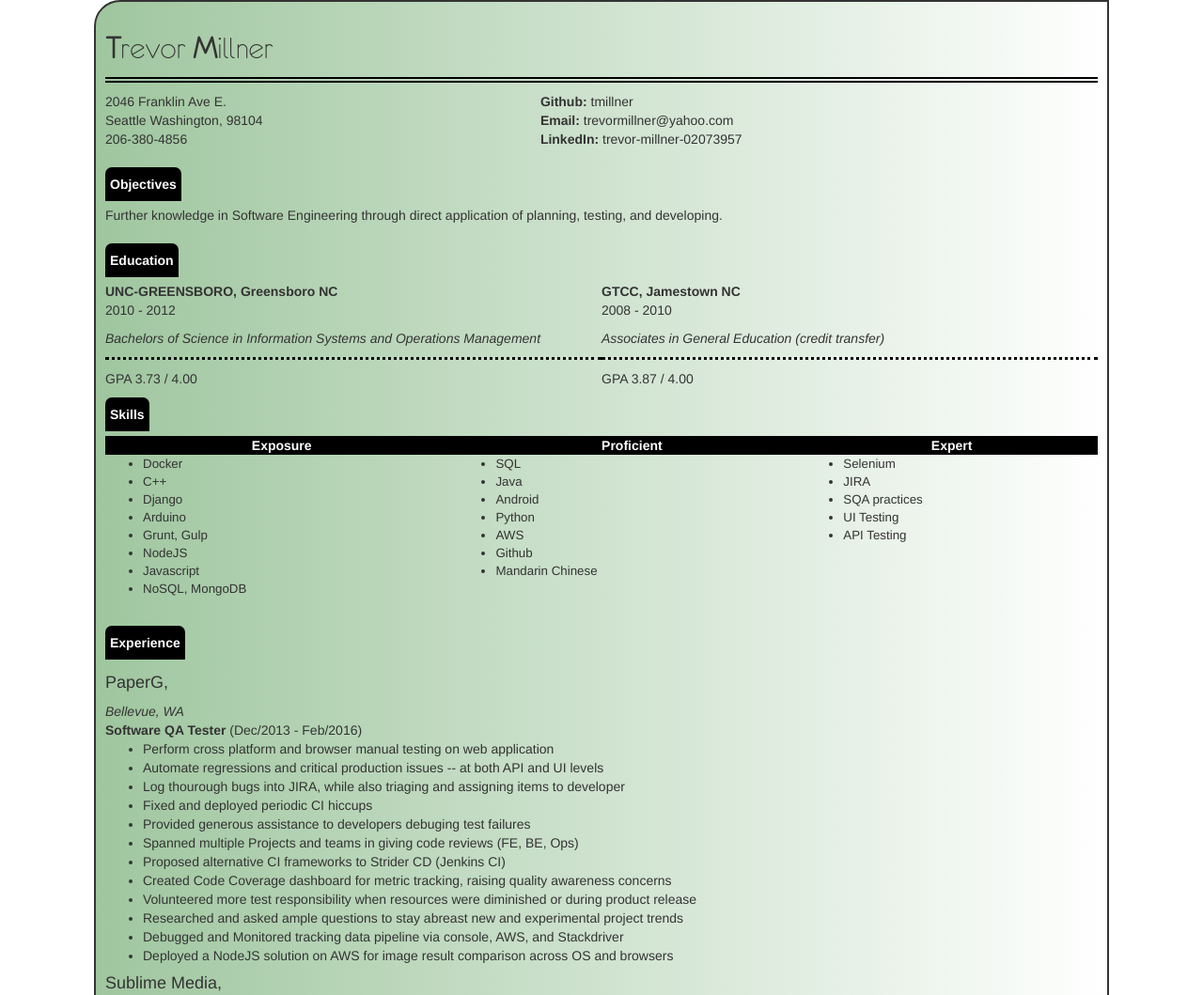
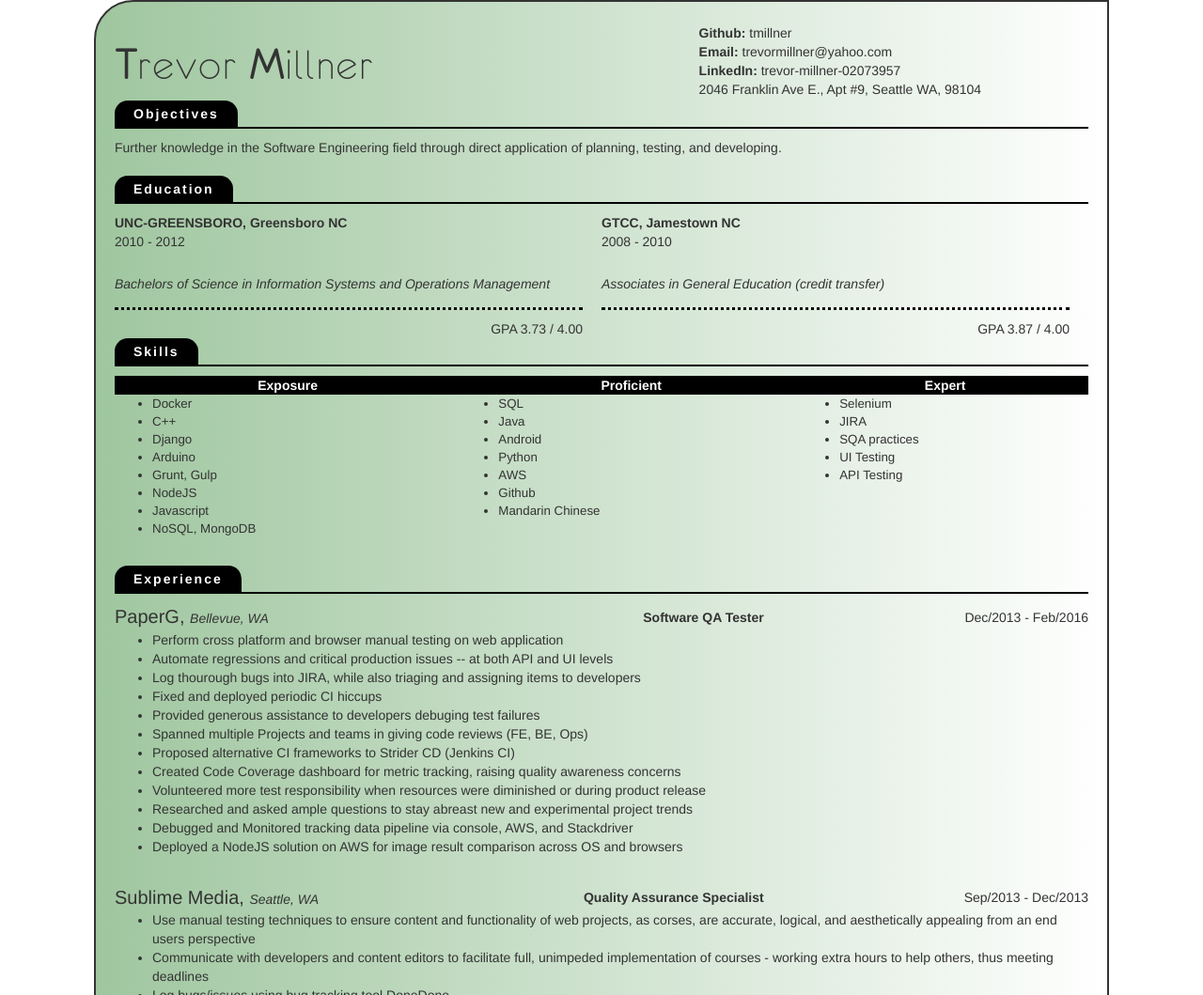
Before and after one commit to tmillner/me, a plain HTML site: page resume.html in a window 1280 px wide. Shown: the top 1059 px of the page at 94% size. Drawn offline with nearby package versions, Linux system fonts and the light colour scheme.

Commit message:
task - Content tweak

```diff
--- a/resume.html
+++ b/resume.html
@@ -34,20 +34,30 @@
           }
           div.bordercurve {
             border: 2px solid;
-            padding: 10px;
-            border-top-left-radius: 2em;
-            border-bottom-right-radius: 2em;
+            padding: 20px;
+            border-top-left-radius: 3em;
+            border-bottom-right-radius: 3em;
           }
           label {
-            padding: 8px;
-            padding-left: 5px;
-            padding-right: 5px;
+            letter-spacing: 2px;
+            padding: 4px;
+            padding-left: 20px;
+            padding-right: 20px;
             background: #000000;
             color: #ffffff;
-            border-top-left-radius: .5em;
-            border-top-right-radius: .5em;
+            border-top-left-radius: 1em;
+            border-top-right-radius: 1em;
+          }
+          h1 {
+            font-size: 50px;
+          }
+          .longunderline {
+            height: 30px;
+            text-align: bottom;
+            border-bottom: 2px solid #000000;
           }
           .name {
+            letter-spacing: 2px;
             font-family: eurof;
           }
           .doubleline {
@@ -70,62 +80,90 @@
           }
           table.education tr td {
             width: 50%;
+            padding-right: 10px;
+          }
+          table.job tr td {
+            width: 33%;
+          }
+          table.job tr td:not(:first-child) {
+            text-align: right;
           }
           .skills {
             font-size: 10pt;
             vertical-align: top;
           }
+          .gpa {
+            text-align: right;
+          }
           th {
             text-align: center;
             align-items: center;
+          }
+          span.exp-company {
+            font-size: 20px;
           }
         </style>
     </head>
     <body>
         <script src="https://ajax.googleapis.com/ajax/libs/jquery/1.11.3/jquery.min.js"></script>
         <div class="gradient bordercurve">
-        <h1 class="name"><b>T</b>revor <b>M</b>illner</h2>
-
-        <p class="doubleline"></p>
-        <table>
+        <table id="contact">
         <tbody>
           <tr>
-          <td>2046 Franklin Ave E.</td><td><b>Github:</b>  tmillner</td>
-          </tr>
-          <tr>
-          <td>Seattle Washington, 98104</td><td><b>Email:</b>  trevormillner@yahoo.com</td></tr>
-          </tr>
-          <tr>
-          <td>206-380-4856</td><td><b>LinkedIn:</b>  trevor-millner-02073957</td>
+            <td style="width: 60%;"><h1 class="name"><b>T</b>revor <b>M</b>illner</h1></td>
+            <td><table>
+              <tbody>
+                <tr>
+                <td><b>Github:</b>  tmillner</td>
+                </tr>
+                <tr>
+                <td><b>Email:</b>  trevormillner@yahoo.com</td></tr>
+                </tr>
+                <tr>
+                <td><b>LinkedIn:</b>  trevor-millner-02073957</td>
+                </tr>
+                <tr>
+                <td>
+                2046 Franklin Ave E., Apt #9, Seattle WA, 98104
+                </td></tr>
+              </tbody>
+            </table></td>
           </tr>
         </tbody>
         </table>
+
+        <p class="longunderline"><label>Objectives</label></p>
+        <div>Further knowledge in the Software Engineering field through direct application of planning, testing, and developing.</div>
         <br />
 
-
-        <label>Objectives</label>
-        <div>Further knowledge in Software Engineering through direct application of planning, testing, and developing.</div>
-        <br />
-
-
-        <label>Education</label>
+        <p class="longunderline"><label>Education</label></p>
         <div>
         <table class="education">
         <tbody>
           <tr>
           <td>
-            <b>UNC-GREENSBORO, Greensboro NC</b>
-            <p>2010 - 2012</p>
-            <p><i>Bachelors of Science in Information Systems and Operations Management</i></p>
-            <p class="dottedline"></p>
-            <p>GPA 3.73 / 4.00</p>
+            <table id="education-1">
+              <tbody >
+                <tr><td><b>UNC-GREENSBORO, Greensboro NC</b></td></tr>
+                <tr><td>2010 - 2012</td></tr>
+                <tr><td><p></p></td></tr>
+                <tr><td style="height: 50px"><i>Bachelors of Science in Information Systems and Operations Management</i></td></tr>
+                <tr><td><p class="dottedline"></p></td>
+                <tr><td class="gpa">GPA 3.73 / 4.00</td></tr>
+              </tbody>
+            </table>
           </td>
           <td>
-            <b>GTCC, Jamestown NC</b>
-            <p>2008 - 2010</p>
-            <p><i>Associates in General Education (credit transfer)</i></p>
-            <p class="dottedline"></p>
-            <p>GPA 3.87 / 4.00</p>
+            <table id="education-2">
+                <tbody>
+                  <tr><td><b>GTCC, Jamestown NC</b></td></tr>
+                  <tr><td>2008 - 2010</td></tr>
+                  <tr><td><p></p></td></tr>
+                  <tr><td style="height: 50px"><i>Associates in General Education (credit transfer)</i></td></tr>
+                  <tr><td><p class="dottedline"></p></td>
+                  <tr><td class="gpa">GPA 3.87 / 4.00</td></tr>
+                </tbody>
+              </table>
           </td>
           </tr>
         </tbody>
@@ -133,7 +171,7 @@
         </div>
 
 
-        <label>Skills</label>
+        <p class="longunderline"><label>Skills</label></p>
         <table>
           <thead class="header">
             <tr>
@@ -176,15 +214,20 @@
         <br />
 
 
-        <label>Experience</label>
+        <p class="longunderline"><label>Experience</label></p>
         <div id="experience">
           <div>
-          <h4>PaperG,</h4><i>Bellevue, WA</i><br />
-          <b>Software QA Tester</b> (Dec/2013 - Feb/2016)<br />
+          <table class="job">
+          <tbody>
+            <td><span class="exp-company">PaperG, </span><i>Bellevue, WA</i></td>
+            <td><b>Software QA Tester</b></td>
+            <td>Dec/2013 - Feb/2016</td>
+          </tbody>
+          </table>
           <ul>
             <li>Perform cross platform and browser manual testing on web application</li>
             <li>Automate regressions and critical production issues -- at both API and UI levels</li>
-            <li>Log thourough bugs into JIRA, while also triaging and assigning items to developer</li>
+            <li>Log thourough bugs into JIRA, while also triaging and assigning items to developers</li>
             <li>Fixed and deployed periodic CI hiccups</li>
             <li>Provided generous assistance to developers debuging test failures</li>
             <li>Spanned multiple Projects and teams in giving code reviews (FE, BE, Ops)</li>
@@ -196,10 +239,16 @@
             <li>Deployed a NodeJS solution on AWS for image result comparison across OS and browsers</li>
           </ul>
           </div>
+          <br />
 
           <div>
-          <h4>Sublime Media,</h4><i>Seattle, WA</i><br />
-          <b>Quality Assurance Specialist</b> (Sep/2013 - Dec/2013)<br />
+          <table class="job">
+          <tbody>
+            <td><span class="exp-company">Sublime Media, </span><i>Seattle, WA</i></td>
+            <td><b>Quality Assurance Specialist</b></td>
+            <td>Sep/2013 - Dec/2013</td>
+          </tbody>
+          </table>
           <ul>
             <li>Use manual testing techniques to ensure content and functionality of web projects, as corses, are accurate, logical, and aesthetically appealing from an end users perspective</li>
             <li>Communicate with developers and content editors to facilitate full, unimpeded implementation of courses - working extra hours to help others, thus meeting deadlines</li>
@@ -207,10 +256,16 @@
             <li>Seek and provide new ideas to improve testing efficiency and coverage</li>
           </ul>
           </div>
+          <br />
 
           <div>
-          <h4>Zenergy Technologies,</h4><i>Greensboro, NC</i><br />
-          <b>Jr. Test Automation Engineer</b> (Jul/2012 - Jul/2013)<br />
+          <table class="job">
+          <tbody>
+            <td><span class="exp-company">Zenergy Technologies, </span><i>Greensboro, NC</i></td>
+            <td><b>Jr. Test Automation Engineer</b></td>
+            <td>Jul/2012 - Jul/2013</td>
+          </tbody>
+          </table>
           <ul>
             <li>Interfaced with clients remotely and on-site to expand, execute, and maintain automated framework(s) as requested</li>
             <li>Automated test cases using HP QTP expert view (VBScript) and performed script maintenance</li>
@@ -226,7 +281,6 @@
           </div>
         </div>
         <br />
-
         </div>
     </body>
 </html>
```
